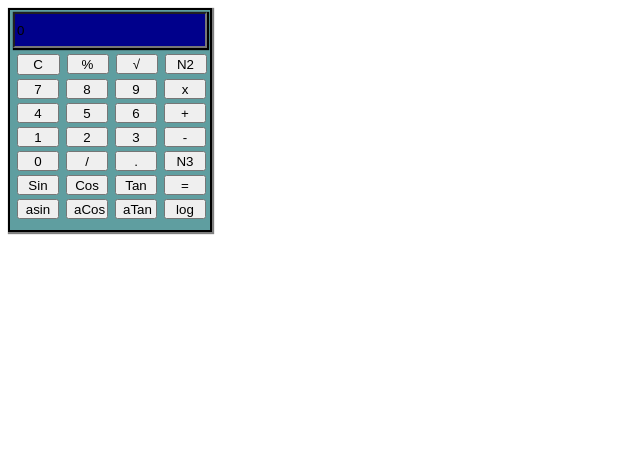
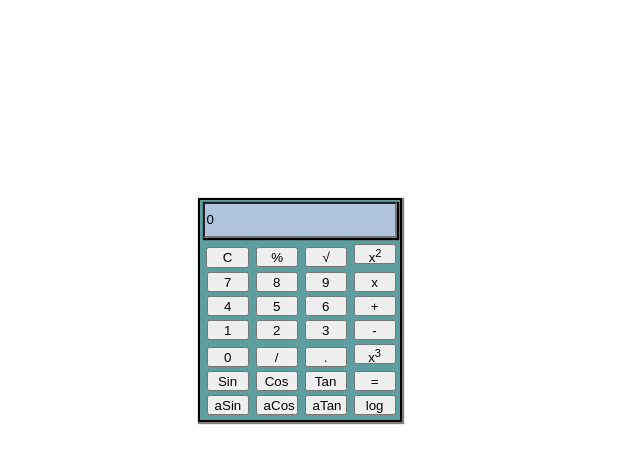
Before and after one commit to zulqarnainahmed/Calculator, a plain HTML site: page index.html in a window 1280 px wide. Both pictures are taken after a click on the button "aTan". Shown: the whole page, without its empty margins (0-640 px from the left). Drawn offline with Linux system fonts and the light colour scheme.

Commit message:
Caculator

```diff
--- a/app.js
+++ b/app.js
@@ -10,11 +10,7 @@ function getResult() {
     var result = document.getElementById("result")
     result.value = eval(result.value)
 }
-// function power_function(num) {
-//     flag += 1;
-//     result.value += Math.pow(num, 2);
 
-// }
 function getSqRoot(){
     var result = document.getElementById("result")
     result.value = Math.sqrt(result.value)
@@ -42,7 +38,8 @@ function getTan(){
 }
 function getISin(){
     var result = document.getElementById("result")
-    result.value = Math.asin(result.value * 180/Math.PI )
+    result.value = Math.asin(result.value)
+    result.value = result.value * 180 / Math.PI
 }
 function getICos(){
     var result = document.getElementById("result")
@@ -52,7 +49,8 @@ function getICos(){
 
 function getITan(){
     var result = document.getElementById("result")
-    result.value = Math.atan(result.value * 180/Math.PI )
+    result.value = Math.atan(result.value )
+    result.value = result.value * 180 / Math.PI
 }
 
 function getLog(){
--- a/index.html
+++ b/index.html
@@ -7,15 +7,16 @@
     <link rel="stylesheet" href="style.css">
 </head>
 <body>
-    <div class="main">
+    <div class="center">
+    <div class="main" >
         <div>
-            <input id = "result" type="text" class="text">
+            <input id = "result" type="text"  class="text">
         </div>
         <div>
             <button class="clear" onclick="clearResult()">C</button>
             <button class="btn" onclick="getNumber('%')">%</button>
             <button class="btn" onclick="getSqRoot()">√</button>
-            <button class="btn" onclick="getSquare()">N2</button>
+            <button class="btn" onclick="getSquare()">x<sup>2</sup></button>
         </div>
         <div>
             <button class="btn"onclick="getNumber('7')">7</button>
@@ -39,7 +40,7 @@
             <button class="btn"onclick="getNumber('0')">0</button>
             <button class="btn"onclick="getNumber('/')">/</button>
             <button class="btn"onclick="getNumber('.')"> .</button>
-            <button class="btn"onclick="getCube()">N3</button>
+            <button class="btn"onclick="getCube()">x<sup>3</sup></button>
         </div>
         <div>
             <button class="btn"onclick="getSin()">Sin</button>
@@ -48,12 +49,13 @@
             <button class="btn"onclick="getResult()">=</button>
         </div>
         <div>
-            <button class="btn"onclick="getISin()">asin</button>
+            <button class="btn"onclick="getISin()">aSin</button>
             <button class="btn"onclick="getICos()">aCos</button>
             <button class="btn"onclick="getITan()">aTan</button>
             <button class="btn"onclick="getLog()">log</button>
         </div>
     </div>
+    </div>
 </body>
 <script src="app.js"></script>
 </html>
--- a/style.css
+++ b/style.css
@@ -11,7 +11,7 @@ width: 93%;
 height: 30px;
 box-shadow: 1px 1px 1px 1px black;
 margin: 2px;
-background-color: darkblue;
+background-color: lightsteelblue;
 }
 .clear{
     width: 43px;
@@ -46,11 +46,7 @@ background-color: darkblue;
     margin-top: 2px;
 }
 
-.btnOpps {
-  color: white;
-  background-color: #ff9933;
-  font-size: 14px;
-  margin: auto;
-  width: 50px;
-  height: 25px;
+  .center {
+    margin: 0 auto;
+    padding: 15%;
   }
```
